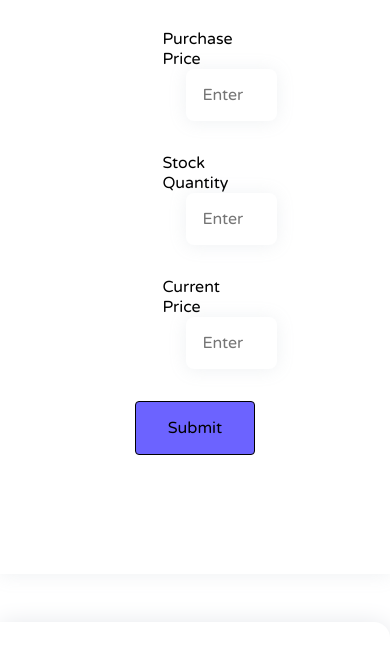
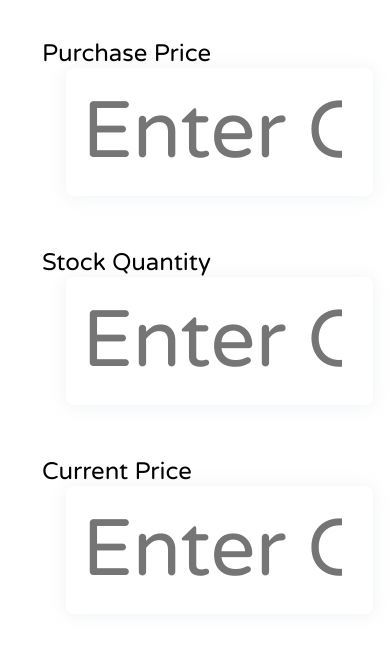
Before and after one commit to swathiisb/stock-calculator-profit-or-loss, a plain HTML site: page index.html in a window 390 px wide. Shown: the part 159-810 px from the top of the page. Drawn offline with Linux system fonts and the light colour scheme.

Commit message:
updated small changes

```diff
--- a/style.css
+++ b/style.css
@@ -40,13 +40,14 @@ h1{
 input{
     padding: 1rem;
     color: #4b5563;
-    font-size: 1rem;
+    font-size: 5rem;
     border: none;
     box-shadow: 0 1px 18px rgba(146,161,176,.15);
     border-radius: 0.5rem;
     width:100%;
     margin-left:1.5rem;
     display: inline-block;
+
 }
 
 label{
@@ -55,6 +56,8 @@ label{
     margin: auto;
     margin-left:2rem;
     display: inline-block;
+    padding:10px;
+    font-size: x-large;
 
 }
 
@@ -195,7 +198,7 @@ img{
     }
 
     label{
-        width:20%;
+        width:100%;
         margin: auto;
     }
 }
```
Also changed, not shown: index.html (+1 -1 lines).
